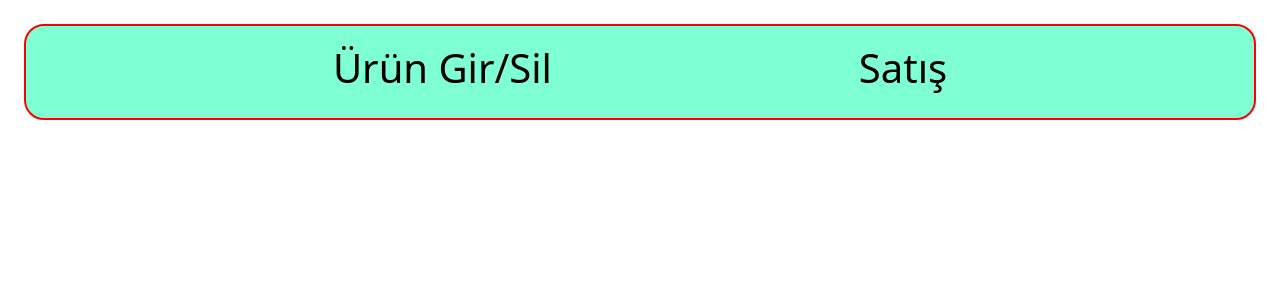
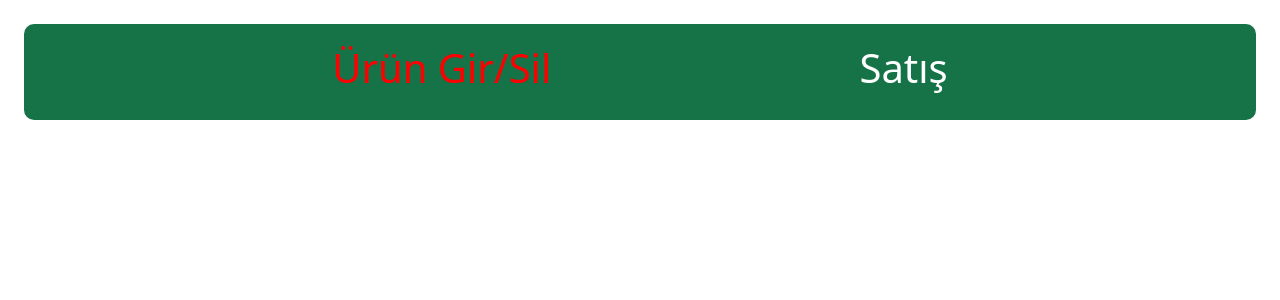
Before and after one commit to Sadullah-TANRIKULU/stok-urun-takip, an Angular app: page / in a window 1280 px wide. Shown: the top 300 px of the page. Built offline with nearby package versions, Linux system fonts and the light colour scheme.

Commit message:
stok ürün adedi, clicked tab colorizing, some styling done.

```diff
--- a/src/app/app.component.html
+++ b/src/app/app.component.html
@@ -1,8 +1,8 @@
 <section class="section d-flex justify-content-evenly align-items-center m-4">
-    <h1 role="button"><a [title]="' urunGir'" [routerLink]="['/urunGir']">
+    <h1 role="button"><a [title]="' urunGir'" [routerLink]="['/urunGir']" (click)="toggleTitle()" [className]="titleColor === true ? 'red' : 'white'">
             Ürün Gir/Sil
         </a></h1>
-    <h1 role="button"><a [title]="' barkodOkuma'" [routerLink]="['/barkodOkuma']">
+    <h1 role="button"><a [title]="' barkodOkuma'" [routerLink]="['/barkodOkuma']" (click)="toggleTitle()" [className]="titleColor === true ? 'white' : 'red'">
             Satış
         </a></h1>
 </section>
--- a/src/app/app.component.scss
+++ b/src/app/app.component.scss
@@ -1,11 +1,17 @@
 .section {
     height: 6rem;
-    border: solid 2px red;
-    border-radius: 20px;
-    background-color: aquamarine;
+    border-radius: 10px;
+    background-color: #157347;
 }
 
 .section h1 a {
     text-decoration: none;
-    color: black;
 }
+
+.red {
+    color: #ff0000;
+}
+
+.white {
+    color: #fff;
+}
--- a/src/app/app.component.ts
+++ b/src/app/app.component.ts
@@ -8,8 +8,19 @@ import { Component } from '@angular/core';
 })
 export class AppComponent {
 
+  titleColor: boolean = true;
+
   constructor(
 
   ) {  }
 
+  toggleTitle() {
+    if (this.titleColor) {
+      this.titleColor = false;
+    } else {
+      this.titleColor = true;
+    }
+
+  }
+
 }
--- a/src/app/barkod-okuma/barkod-okuma.component.html
+++ b/src/app/barkod-okuma/barkod-okuma.component.html
@@ -4,7 +4,10 @@
         <label class="form-label">Barkod</label>
         <input type="text" class="form-control" name="barkod" [(ngModel)]="barkod">
       </div>
+      <div class="d-flex justify-content-around form-group">
       <button type="submit" class="btn btn-primary m-3 ">Ürün Ekle</button>
+      <p class="adet border border-2 rounded m-3 p-1" >Stok Ürün Adedi : {{ adet }}</p>
+      </div>
     </form>
   </div>
 
@@ -28,6 +31,10 @@
       <tr>
         <td>Toplam</td>
         <td>{{ toplam }}</td>
+        <td></td>
+        <td><button type="button" class="btn btn-success" (click)="siparisTamamla()">
+          Sipariş Tamamla
+        </button></td>
       </tr>
     </tbody>
   </table>
--- a/src/app/barkod-okuma/barkod-okuma.component.ts
+++ b/src/app/barkod-okuma/barkod-okuma.component.ts
@@ -8,15 +8,18 @@ import { InspectionApiService } from '../inspection-api.service';
 })
 export class BarkodOkumaComponent implements OnInit {
 
-   barkod: string ='';
+  barkod: string = '';
   sepetUrun: any[] = [];
   toplam: number = 0;
   fiyat: number = 0;
+  item1: number = 0;
+  adet: number = 0;
   constructor(private service: InspectionApiService) {
     this.service.getSepet().subscribe(res => {
       this.sepetUrun = res.data;
       console.log(this.sepetUrun);
       this.topla();
+      this.adetHesapla();
 
     })
   }
@@ -27,15 +30,22 @@ export class BarkodOkumaComponent implements OnInit {
       this.toplam += Number(item.fiyat);
     })
   }
+  adetHesapla() {
+    this.service.getUrunler().subscribe(response => {
+      this.sepetUrun = response.data;
+      this.adet = this.sepetUrun.length;
+    })
+  }
 
   ngOnInit(): void {
   }
-  urunEkle(urun: string){
+  urunEkle(urun: string) {
     console.log(urun);
-    this.service.urunEkle(urun).subscribe(res =>{
+    this.service.urunEkle(urun).subscribe(res => {
       console.log(res);
       this.sepetUrun = res.data;
       this.topla();
+      this.adetHesapla();
     })
 
   }
@@ -43,7 +53,15 @@ export class BarkodOkumaComponent implements OnInit {
     this.service.sepetSil(item.uid).subscribe(response => {
       this.sepetUrun = response.data;
       this.topla();
+      this.adetHesapla();
     });
+  }
+  siparisTamamla() {
+    this.service.siparisTamamla().subscribe(response => {
+      this.sepetUrun = response.data;
+      this.topla();
+      this.adetHesapla();
+    })
   }
 
 }
--- a/src/app/inspection-api.service.ts
+++ b/src/app/inspection-api.service.ts
@@ -35,6 +35,8 @@ export class InspectionApiService {
   urunEkle(urun: any): Observable<any> {
     return this.http.post<any>(this.satisAPIUrl + `satis/urunEkle`, urun);
   }
-
+  siparisTamamla(): Observable<any> {
+    return this.http.delete<any>(this.satisAPIUrl + `satis/sepetId`);
+  }
 
 }
--- a/src/app/urun-gir/urun-gir.component.html
+++ b/src/app/urun-gir/urun-gir.component.html
@@ -16,7 +16,11 @@
       <label class="form-label">Barkod</label>
       <input type="text" class="form-control" name="barkod" [(ngModel)]="barkod">
     </div>
-      <button type="submit" class="btn btn-primary m-3 ">Submit</button>
+    <div class="d-flex justify-content-around form-group">
+
+      <button type="submit" class="btn btn-primary m-3 ">Yeni Ürün Ekle</button>
+      <p class="adet border border-2 rounded m-3 p-1" >Stok Ürün Adedi : {{ adet }}</p>
+    </div>
   </form>
 </div>
 
@@ -38,7 +42,10 @@
       <label class="form-label">Barkod</label>
       <input type="text" class="form-control" name="barkod" [(ngModel)]="barkod">
     </div>
-      <button type="submit" class="btn btn-primary m-3 ">Update</button>
+    <div class="d-flex justify-content-around form-group">
+      <button type="submit" class="btn btn-primary m-3 ">Güncelleme Onay</button>
+      <p class="adet border border-2 rounded m-3 p-1" >Stok Ürün Adedi : {{ adet }}</p>
+    </div>
   </form>
 </div>
 
@@ -47,7 +54,7 @@
     <th>Urun Adı</th>
     <th>Fiyat</th>
     <th>Kategori</th>
-      <th class="custom-class" >Barkod</th>
+    <th class="custom-class">Barkod</th>
     <th></th>
   </thead>
   <tbody>
--- a/src/app/urun-gir/urun-gir.component.scss
+++ b/src/app/urun-gir/urun-gir.component.scss
@@ -9,3 +9,7 @@
     }
 
 }
+.adet {
+    width: 9rem;
+
+}
--- a/src/app/urun-gir/urun-gir.component.ts
+++ b/src/app/urun-gir/urun-gir.component.ts
@@ -18,7 +18,7 @@ export class UrunGirComponent {
   formObj: any;
   editedNewData: any;
   urunler: any[] = [];
-
+  adet: number = 0;
   constructor(
     private service: InspectionApiService,
   ) {
@@ -27,6 +27,7 @@ export class UrunGirComponent {
       console.log(this.urunler);
     });
     this.urunlerGetir();
+    this.adetHesapla();
   }
 
   urunlerGetir() {
@@ -35,12 +36,19 @@ export class UrunGirComponent {
       // this.urunler = (res.data).sort((x: any, y: any) => {(x.kategori).localeCompare(y.kategori) });
     });
   }
+  adetHesapla() {
+    this.service.getUrunler().subscribe(response => {
+      this.urunler = response.data;
+      this.adet = this.urunler.length;
+    })
+  }
 
 
   urunEkle(formObj: NgForm) {
     this.service.urunKaydet(formObj).subscribe(response => {
       this.formObj = response.data;
       this.urunlerGetir();
+      this.adetHesapla();
     });
 
   }
@@ -75,6 +83,7 @@ export class UrunGirComponent {
     this.service.urunSil(item.id).subscribe(response => {
       console.log(response);
       this.urunlerGetir();
+      this.adetHesapla();
     });
   }
 
```
Lines whose indentation alone changed are shown as unchanged.
